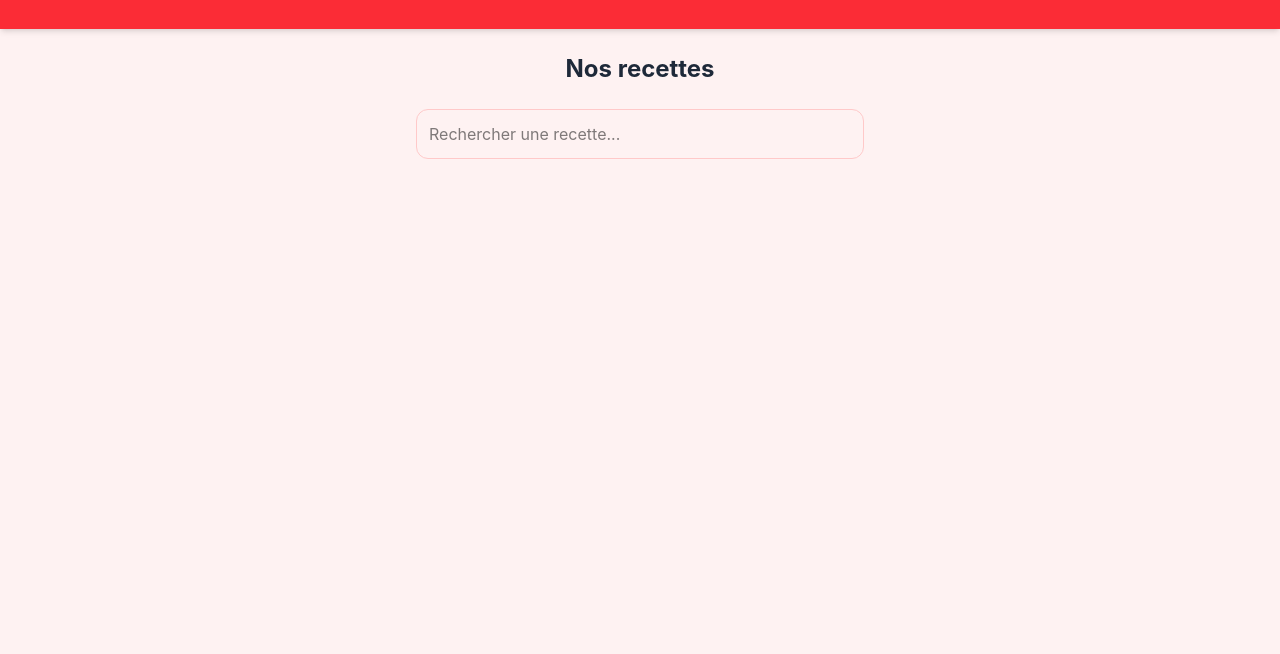
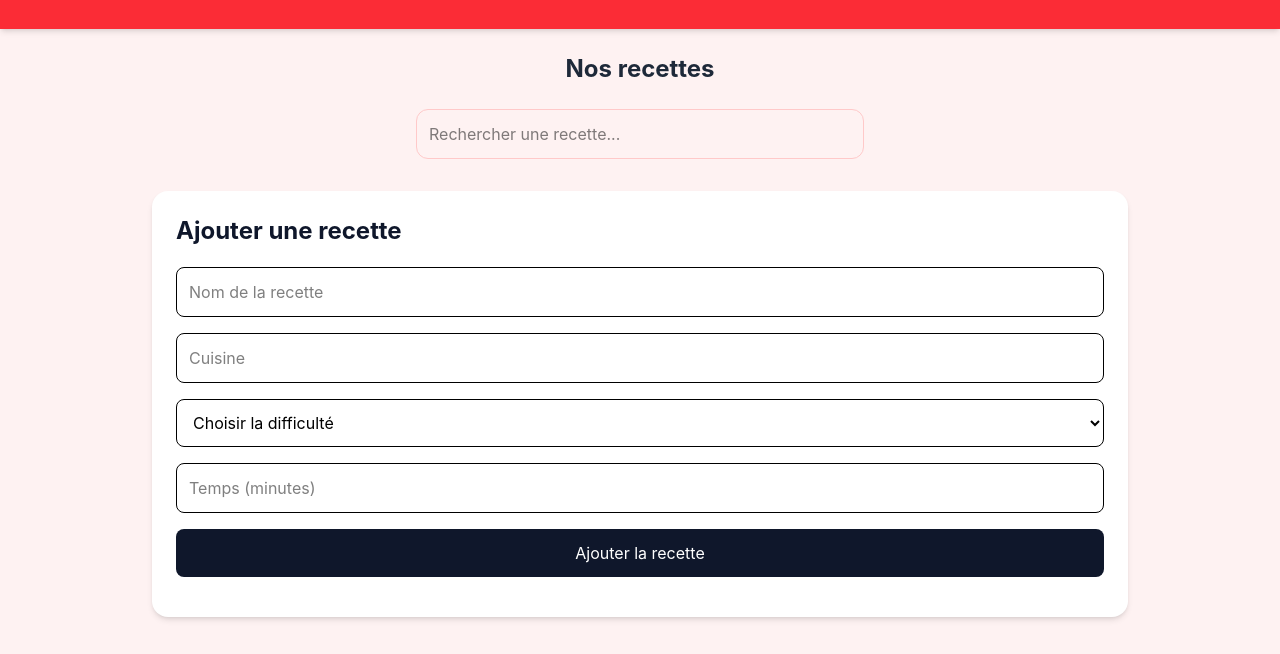
Before and after one commit to saad-0081/Carnet-de-recettes, a website built with Vite: page index.html in a window 1280 px wide. Shown: the part 103-757 px from the top of the page. Built offline with nearby package versions, Linux system fonts and the light colour scheme; no server answers.

Commit message:
feat: creer le formulaire d'ajout de recette

```diff
--- a/index.html
+++ b/index.html
@@ -8,17 +8,14 @@
     <link rel="stylesheet" href="./css/style.css">
 </head>
 <body class="min-h-screen bg-red-50">
-
     <header class="bg-red-500 text-white text-center py-8 shadow-md">
         <h1 class="text-3xl font-bold"> Carnet de Recettes</h1>
         <p class="mt-2">Club Cuisine YouCode</p>
     </header>
     <main class="max-w-5xl mx-auto p-6">
-
         <h2 class="text-2xl font-bold text-gray-800 text-center mb-6">
             Nos recettes
         </h2>
-
         <input
             type="text"
             id="search"
@@ -26,10 +23,36 @@
             class="w-full max-w-md block mx-auto mb-8 p-3 rounded-xl border border-red-200 focus:outline-none focus:ring-2 focus:ring-red-400"
         >
 
-        <div id="recipes" class="grid grid-cols-1 sm:grid-cols-2 lg:grid-cols-3 gap-6"></div>
-
+<section class="bg-white p-6 rounded-2xl shadow-md mb-10">
+    <h2 class="text-2xl font-bold text-slate-900 mb-5">Ajouter une recette</h2>
+    <form id="recipe-form" class="grid gap-4">
+        <div>
+            <input id="name" type="text" placeholder="Nom de la recette" class="w-full p-3 border rounded-lg">
+            <p id="name-error" class="text-red-500 text-sm"></p>
+        </div>
+        <div>
+            <input id="cuisine" type="text" placeholder="Cuisine" class="w-full p-3 border rounded-lg">
+            <p id="cuisine-error" class="text-red-500 text-sm"></p>
+        </div>
+        <div>
+            <select id="difficulty" class="w-full p-3 border rounded-lg">
+                <option value="">Choisir la difficulté</option>
+                <option value="Easy">Easy</option>
+                <option value="Medium">Medium</option>
+                <option value="Hard">Hard</option>
+            </select>
+            <p id="difficulty-error" class="text-red-500 text-sm"></p>
+        </div>
+        <div>
+            <input id="prepTimeMinutes" type="number" placeholder="Temps (minutes)" class="w-full p-3 border rounded-lg">
+            <p id="time-error" class="text-red-500 text-sm"></p>
+        </div>
+        <button id="submit-btn" type="submit" class="bg-slate-900 text-white p-3 rounded-lg hover:bg-blue-700">Ajouter la recette</button>
+        <p id="success-message" class="text-green-600"></p>
+    </form>
+</section>
+        <div id="recipes" class="grid grid-cols-1 sm:grid-cols-2 lg:grid-cols-3 gap-6"><div>
     </main>
-
     <script type="module" src="./js/main.js"></script>
 </body>
 </html>
```
